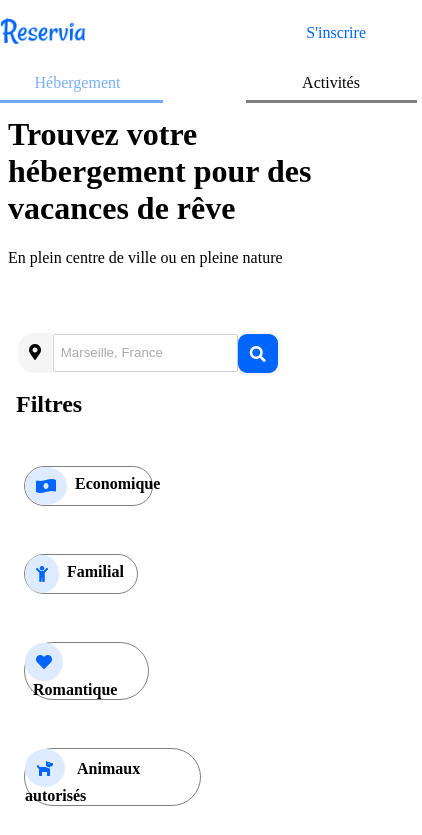
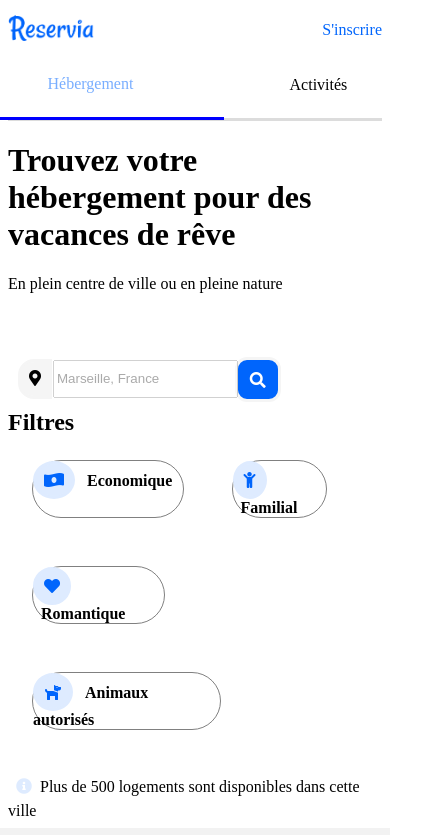
Before and after one commit to elqarmoudi/MustaphaElqarmoudi_2_18012021, a plain HTML site: page index.html in a window 390 px wide. Shown: the top 835 px of the page, 422 px wide, since content can reach past the window. Drawn offline with Linux system fonts and the light colour scheme.

Commit message:
dernière modification

```diff
--- a/assets/css/style.css
+++ b/assets/css/style.css
@@ -89,29 +89,27 @@ form input {
 }
 
 /****************icones********/
+h2 {
+    font-family: "Raleway", "Sans serif";
+    margin: 0rem;
+}
+
 .options {
     list-style-type: none;
     text-decoration: none;
     display: flex;
-    justify-content: space-between 0.5rem;
-    align-items: center;
-
-}
-
-.options h2 {
-    font-family: "Raleway", "Sans serif";
 }
 
 .options div:hover {
-    background-color: beige
+    background-color: azure
 }
 
 .options div {
-    margin: 3rem;
+    margin: 1rem;
     border: 1px solid grey;
-    border-radius: 5rem;
-    padding: 0rem;
-    background-attachment: fixed;
+    border-radius: 2rem;
+    align-items: flex-start;
+
 }
 
 .options div i {
@@ -225,7 +223,7 @@ section i {
     padding: 0rem;
 }
 
-.image1,
+
 img {
     border-radius: 1rem 1rem 0 0;
     object-fit: cover;
@@ -407,46 +405,24 @@ footer {
     /************************nav**************************/
     .menu {
         flex-wrap: wrap;
-        text-align: center;
-        margin: -1.5rem;
-        padding: 1rem;
-    }
-
-    .inscrire {
-        order: 1;
-        margin: -1rem;
-        padding: 2.5rem;
     }
 
     .menu ul {
-        margin: -3rem;
-        order: 2;
-        border-width: 2.5rem;
-        padding: 2rem;
+        order: 1;
+        border-bottom: 3px solid #DCDCDC;
+        margin: 0rem;
+        display: flex;
+        justify-content: space-between;
     }
 
     .menu .heberg a {
         border-top: none;
     }
-
-    .menu ul .heberg {
-        border-bottom: 3px solid #73a8fa;
-        width: 100%;
-        margin: 0.5rem;
-        padding: 0.5rem;
-    }
-
-    .menu ul .activ {
-        border-bottom: 3px solid grey;
-        width: 100%;
-        margin: 1rem;
-        padding: 0.5rem;
-        left: 15%;
-        position: relative;
-    }
-
-    h1 {
-        padding: -2rem;
+    .menu .heberg{
+        border-bottom: 3px solid blue;
+        width: 50%;
+        margin: -0.5rem;
+        align-items: flex-start;
     }
 
     .recherche1 {
@@ -485,39 +461,26 @@ footer {
     }
 
     /********************************filtres****************************/
-
     .options {
-        display: block;
-        margin: -2.5rem;
-        padding: 0.5rem;
+        display: flex;
+        flex-wrap: wrap;
     }
 
-    .options h2 {
-        margin: 2.5rem;
-        padding: -1rem;
+
+    .options div {
+        margin: 1.5rem;
     }
-
-    .Economique {
-        width: 29%;
-        display: flex;
-        flex-wrap: nowrap;
+    .Economique{
+        width: 40%;
     }
-
-    .familial {
-        width: 25.5%;
-        align-content: flex-end;
-        display: flex;
-        flex-wrap: nowrap;
+    .Romantique{
+        width: 35%;
     }
-
-    .Romantique {
-        width: 28%;
-        flex-wrap: wrap;
-        left: 1rem;
+    .familial{
+        width: 25%;
     }
-
-    .Animaux {
-        width: 40%;
+    .Animaux{
+        width: 50%;
     }
 
     /****************************************main************************/
--- a/index.html
+++ b/index.html
@@ -44,7 +44,7 @@
         <i class="fas fa-map-marker-alt"></i>
         <div class="search">
           <input type="" value=" Marseille, France" name="Recherche">
-          <button type=" submit"> recherche</button>
+          <button type="submit"> Recherche</button>
         </div>
     </div>
     </form>
@@ -53,9 +53,9 @@
       <form action=" traitement.php ">
         <i class="fas fa-map-marker-alt"></i>
         <div class="search">
-          <input type="" value=" Marseille, France" name="recherche">
+          <input type="text" value="Marseille, France" name="recherche">
           <i class="fas fa-search"></i>
-          <button type=" submit"> recherche </button>
+          <button type="submit">Recherche</button>
       </form>
     </div>
     </div>
@@ -64,9 +64,9 @@
   </header>
 
   <!--**************************icones*************************-->
+  <h2><strong>Filtres</strong></h2>
 
   <div class="options">
-    <h2><strong>Filtres</strong></h2>
     <div class="Economique">
       <i class="fas fa-money-bill-wave-alt"></i>
       <strong>Economique</strong>
```
Also changed, not shown: 1 other file.
